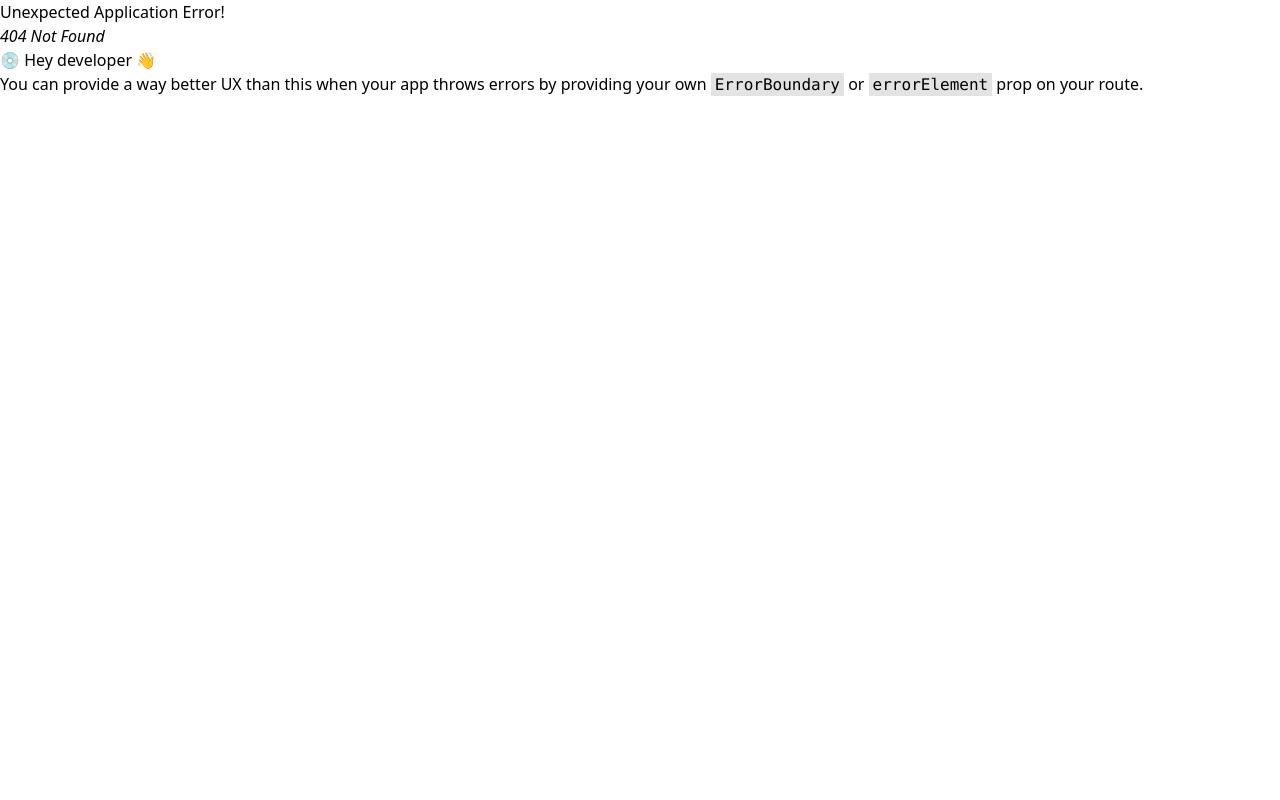
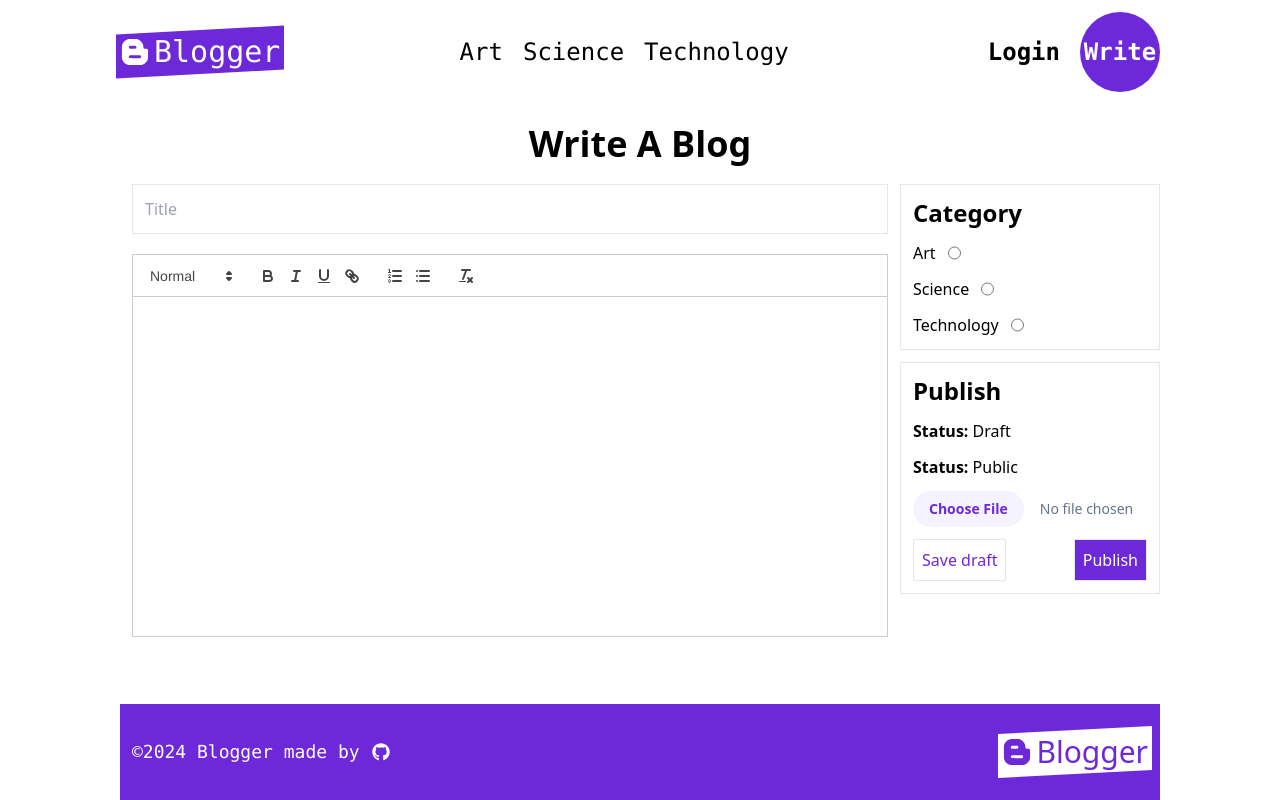
Before and after one commit to mr-smoke/blog-app, a React (Vite) app in the folder client/: page /write in a window 1280 px wide. Before the commit this address had no page. Built offline with nearby package versions, Linux system fonts and the light colour scheme.

Commit message:
editBlog endpoint added.

```diff
--- a/client/src/components/Footer.jsx
+++ b/client/src/components/Footer.jsx
@@ -1,9 +1,8 @@
 import { FaBloggerB, FaGithub } from "react-icons/fa";
-import { Link } from "react-router-dom";
 
 const Footer = () => {
   return (
-    <footer className="absolute bottom-0 p-3 w-full h-24 bg-violet-700 flex justify-between items-center flex-col md:flex-row">
+    <footer className="p-3 w-full gap-4 min-h-24 bg-violet-700 flex justify-between items-center flex-col md:flex-row">
       <div className="flex items-center justify-center gap-3 font-mono text-lg text-white">
         <p>©2024 Blogger made by</p>
         <a href="github.com">
--- a/client/src/components/Navbar.jsx
+++ b/client/src/components/Navbar.jsx
@@ -1,10 +1,11 @@
 import { useContext, useState } from "react";
 import { FaBloggerB } from "react-icons/fa";
-import { Link } from "react-router-dom";
+import { Link, useLocation } from "react-router-dom";
 import { MdClose, MdDehaze } from "react-icons/md";
 import { AuthContext } from "../context/AuthContext";
 
 const Navbar = () => {
+  const active = new URLSearchParams(useLocation().search).get("category");
   const [menuOpen, setMenuOpen] = useState(false);
   const { user, logout } = useContext(AuthContext);
 
@@ -23,20 +24,43 @@ const Navbar = () => {
       </div>
       <div
         className={`${
-          menuOpen ? "translate-x-0" : "w-0 invisible p-0 md:visible"
-        } flex gap-5 md:relative md:flex-row md:p-0 md:items-start md:h-auto md:w-auto md:bg-white md:text-black md:translate-x-0 fixed top-0 right-0 flex-col items-end p-3 h-screen w-1/2 bg-violet-700 text-white translate-x-full transition-all z-20`}
+          menuOpen ? "translate-x-0" : "translate-x-full"
+        } flex gap-5 md:relative md:flex-row md:p-0 md:items-start md:h-auto md:w-auto md:bg-white md:text-black md:translate-x-0 fixed top-0 right-0 flex-col items-end p-3 h-screen w-1/2 bg-violet-700 text-white transition-transform duration-300 z-20`}
       >
         <div className="md:hidden" onClick={() => setMenuOpen(!menuOpen)}>
           <MdClose size={30} />
         </div>
-        <Link to="/art">
-          <p className="before:absolute before:pointer-events-none before:w-full before:h-0.5 before:-bottom-1 before:left-0 before:bg-violet-700 before:translate-x-[-100%] before:opacity-0 relative before:transition-all before:duration-300 hover:before:translate-x-0 hover:before:opacity-100">
+        <Link to="/?category=art">
+          <p
+            className={`before:absolute before:pointer-events-none before:w-full before:h-0.5 before:-bottom-1 before:left-0 before:bg-violet-700 before:translate-x-[-100%] before:opacity-0 relative before:transition-all before:duration-300 hover:before:translate-x-0 hover:before:opacity-100 ${
+              active === "art"
+                ? "md:before:translate-x-0 md:before:opacity-100"
+                : ""
+            }`}
+          >
             Art
           </p>
         </Link>
-        <Link to="/science">
-          <p className="before:absolute before:pointer-events-none before:w-full before:h-0.5 before:-bottom-1 before:left-0 before:bg-violet-700 before:translate-x-[-100%] before:opacity-0 relative before:transition-all before:duration-500 hover:before:translate-x-0 hover:before:opacity-100">
+        <Link to="/?category=science">
+          <p
+            className={`before:absolute before:pointer-events-none before:w-full before:h-0.5 before:-bottom-1 before:left-0 before:bg-violet-700 before:translate-x-[-100%] before:opacity-0 relative before:transition-all before:duration-300 hover:before:translate-x-0 hover:before:opacity-100 ${
+              active === "science"
+                ? "md:before:translate-x-0 md:before:opacity-100"
+                : ""
+            }`}
+          >
             Science
+          </p>
+        </Link>
+        <Link to="/?category=technology">
+          <p
+            className={`before:absolute before:pointer-events-none before:w-full before:h-0.5 before:-bottom-1 before:left-0 before:bg-violet-700 before:translate-x-[-100%] before:opacity-0 relative before:transition-all before:duration-300 hover:before:translate-x-0 hover:before:opacity-100 ${
+              active === "technology"
+                ? "md:before:translate-x-0 md:before:opacity-100"
+                : ""
+            }`}
+          >
+            Technology
           </p>
         </Link>
         <Link to="/write">
--- a/client/src/pages/Blog.jsx
+++ b/client/src/pages/Blog.jsx
@@ -1,6 +1,6 @@
 import { useContext, useEffect, useState } from "react";
 import { MdDelete, MdEditSquare } from "react-icons/md";
-import { useParams } from "react-router-dom";
+import { Link, useParams } from "react-router-dom";
 import axios from "axios";
 import { AuthContext } from "../context/AuthContext";
 import toast from "react-hot-toast";
@@ -39,6 +39,7 @@ const Blog = () => {
   }
 
   return (
+    <div className="flex-1">
       <main className="flex">
         <section className="w-3/4 p-3 flex flex-col gap-5">
           <img
@@ -58,7 +59,9 @@ const Blog = () => {
             </div>
             {isBlogOwner && (
               <div className="flex pl-5 gap-5 text-2xl text-violet-700">
+                <Link to={`/write?edit=${id}`} state={blog}>
                   <MdEditSquare />
+                </Link>
                 <MdDelete onClick={deleteHandler} />
               </div>
             )}
@@ -87,6 +90,7 @@ const Blog = () => {
           </div>
         </section>
       </main>
+    </div>
   );
 };
 
--- a/client/src/pages/Home.jsx
+++ b/client/src/pages/Home.jsx
@@ -19,7 +19,7 @@ const Home = () => {
   }, [category]);
 
   return (
-    <main className="flex flex-col">
+    <main className="flex flex-col flex-1">
       <section className="flex flex-col md:flex-row pb-16 md:py-16">
         <div className="flex flex-col gap-8 md:w-2/3 p-3 md:pr-16">
           <h2 className="text-5xl leading-tight font-bold">
--- a/client/src/pages/AddBlog.jsx
+++ b/client/src/pages/WriteBlog.jsx
@@ -4,16 +4,24 @@ import "react-quill/dist/quill.snow.css";
 import axios from "axios";
 import toast from "react-hot-toast";
 import moment from "moment";
+import { useLocation } from "react-router-dom";
 
-const AddBlog = () => {
+const WriteBlog = () => {
+  const blog = useLocation().state;
   const [form, setForm] = useState({
-    title: "",
-    category: "",
-    image: null,
-    content: "",
+    title: blog?.title || "",
+    category: blog?.category || "",
+    image: blog?.blogImg || "",
+    content: blog?.content || "",
   });
 
   const uploadImage = async (e) => {
+    if (!form.image) {
+      return;
+    }
+    if (blog?.blogImg === form.image) {
+      return blog.blogImg;
+    }
     const file = form.image;
     const formData = new FormData();
     formData.append("image", file);
@@ -30,13 +38,13 @@ const AddBlog = () => {
     const imageUrl = await uploadImage();
 
     try {
-      const response = await axios.post("/api/blog", {
+      blog
+        ? await axios.put(`/api/blog/${blog.id}`, { ...form, image: imageUrl })
+        : await axios.post("/api/blog", {
             ...form,
             image: imageUrl,
             date: moment(Date.now()).format("YYYY-MM-DD HH:mm:ss"),
           });
-      toast.success(response.data);
-      navigator.navigate("/");
     } catch (error) {
       toast.error(error.response.data);
       console.log(error);
@@ -44,26 +52,28 @@ const AddBlog = () => {
   };
 
   return (
-    <>
-      <h1 className="text-4xl font-bold pb-5">Add Post</h1>
+    <div className="flex-1">
+      {blog ? (
+        <h1 className="text-4xl font-bold text-center p-5">Edit The Blog</h1>
+      ) : (
+        <h1 className="text-4xl font-bold text-center p-5">Write A Blog</h1>
+      )}
       <main className="flex">
         <section className="w-3/4 px-3 flex flex-col gap-5">
-          <div className="flex flex-col gap-5">
           <input
             type="text"
             placeholder="Title"
             className="p-3 border"
+            value={form.title}
             onChange={(e) => setForm({ ...form, title: e.target.value })}
           />
+          <div className="flex h-full">
             <ReactQuill
+              className="h-full w-full"
               theme="snow"
               value={form.content}
               onChange={(value) => setForm({ ...form, content: value })}
             />
-
-            <button className="bg-violet-700 text-white px-5 py-2 w-max hover:bg-white hover:text-violet-700 hover:border">
-              Publish
-            </button>
           </div>
         </section>
         <section className="flex flex-col gap-3 w-1/4">
@@ -76,6 +86,18 @@ const AddBlog = () => {
                 name="category"
                 id="art"
                 value="art"
+                checked={form.category === "art"}
+                onChange={(e) => setForm({ ...form, category: e.target.value })}
+              />
+            </div>
+            <div className="flex gap-3">
+              <label htmlFor="science">Science</label>
+              <input
+                type="radio"
+                name="category"
+                id="science"
+                value="science"
+                checked={form.category === "science"}
                 onChange={(e) => setForm({ ...form, category: e.target.value })}
               />
             </div>
@@ -86,16 +108,7 @@ const AddBlog = () => {
                 name="category"
                 id="technology"
                 value="technology"
-                onChange={(e) => setForm({ ...form, category: e.target.value })}
-              />
-            </div>
-            <div className="flex gap-3">
-              <label htmlFor="travel">Travel</label>
-              <input
-                type="radio"
-                name="category"
-                id="travel"
-                value="travel"
+                checked={form.category === "technology"}
                 onChange={(e) => setForm({ ...form, category: e.target.value })}
               />
             </div>
@@ -103,7 +116,7 @@ const AddBlog = () => {
           <div className="flex flex-col gap-3 border p-3">
             <h1 className="text-2xl font-bold">Publish</h1>
             <p>
-              <b>Status:</b> Draft
+              <b>Status:</b> {blog ? "Published" : "Draft"}
             </p>
             <p>
               <b>Status:</b> Public
@@ -131,8 +144,8 @@ const AddBlog = () => {
           </div>
         </section>
       </main>
-    </>
+    </div>
   );
 };
 
-export default AddBlog;
+export default WriteBlog;
--- a/client/src/routes/Layout.jsx
+++ b/client/src/routes/Layout.jsx
@@ -4,7 +4,7 @@ import Footer from "../components/Footer";
 
 const Layout = () => {
   return (
-    <div className="max-w-[1040px] mx-auto min-h-screen relative">
+    <div className="max-w-[1040px] mx-auto min-h-screen relative flex flex-col">
       <Navbar />
       <Outlet />
       <Footer />
--- a/client/src/routes/index.jsx
+++ b/client/src/routes/index.jsx
@@ -1,5 +1,5 @@
 import Layout from "../routes/Layout";
-import AddBlog from "../pages/AddBlog";
+import WriteBlog from "../pages/WriteBlog";
 import Blog from "../pages/Blog";
 import Home from "../pages/Home";
 import Login from "../pages/Login";
@@ -16,8 +16,8 @@ const browserRouter = createBrowserRouter([
         element: <Home />,
       },
       {
-        path: "add",
-        element: <AddBlog />,
+        path: "write",
+        element: <WriteBlog />,
       },
       {
         path: "blog/:id",
```
Also changed, not shown: 2 other files (tests, documents, lock files or other folders). Lines whose indentation alone changed are shown as unchanged.
